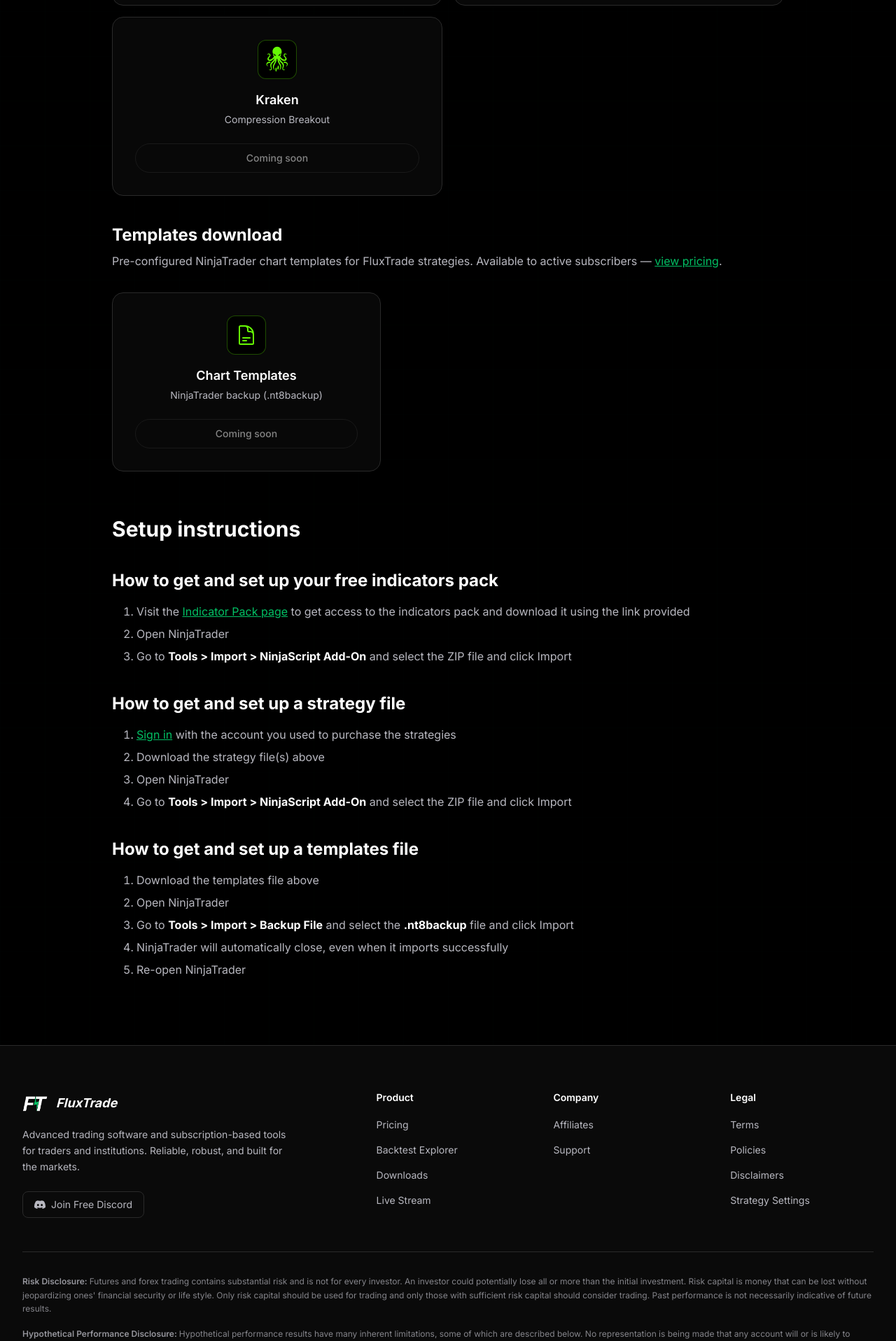
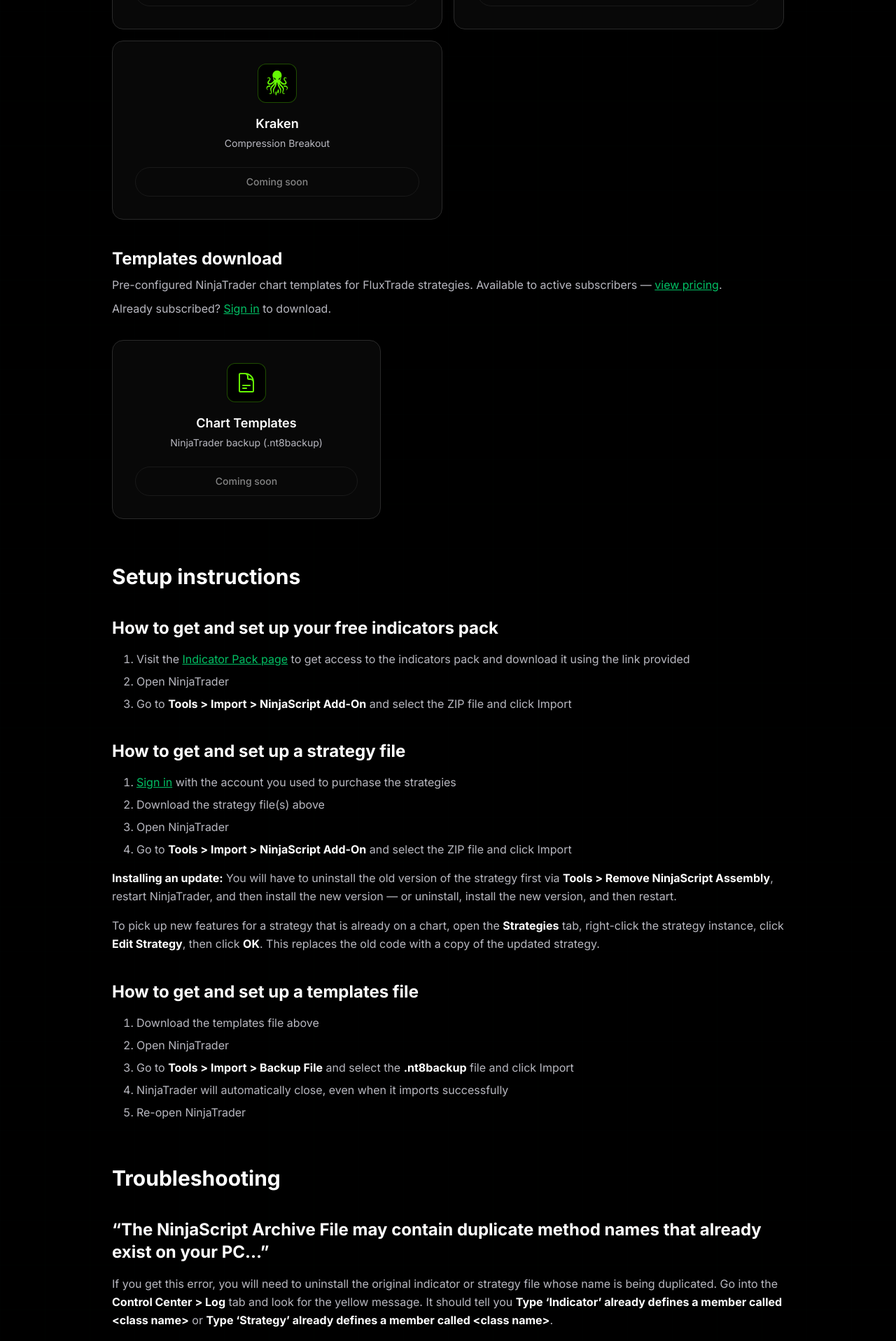
Before and after one commit to FluxTradeLLC/fluxtradenet-next, a Next.js app: page /downloads in a window 1280 px wide. Shown: the part 880-2797 px from the top of the page at 70% size. Built offline with nearby package versions, Linux system fonts and the light colour scheme; no server answers.

Commit message:
adds troubleshooting section

```diff
--- a/components/downloads/DownloadsContent.tsx
+++ b/components/downloads/DownloadsContent.tsx
@@ -47,6 +47,15 @@
   const indicatorPackHref = isAuthenticated
     ? "/downloads/indicators"
     : "/downloads/indicator-pack";
+  const subscriberSignInPrompt = !isAuthenticated ? (
+    <p className={`${contentBodyClass} mt-2`}>
+      Already subscribed?{" "}
+      <Link href="/signin" className={contentLinkClass}>
+        Sign in
+      </Link>{" "}
+      to download.
+    </p>
+  ) : null;
 
   return (
     <ContentPageLayout
@@ -84,6 +93,7 @@
           </Link>
           .
         </p>
+        {subscriberSignInPrompt}
 
         <div className="mt-8 grid gap-4 sm:grid-cols-2">
           {STRATEGY_DOWNLOADS.map((strategy) => (
@@ -118,6 +128,7 @@
           </Link>
           .
         </p>
+        {subscriberSignInPrompt}
 
         <div className="mt-8 max-w-sm">
           <div className={`${contentCardClass} flex flex-col items-center text-center`}>
@@ -192,6 +203,20 @@
               and select the ZIP file and click Import
             </li>
           </ol>
+          <p className={`${contentBodyClass} mt-4`}>
+            <strong className="text-white">Installing an update:</strong> You will have to
+            uninstall the old version of the strategy first via{" "}
+            <strong className="text-white">Tools &gt; Remove NinjaScript Assembly</strong>,
+            restart NinjaTrader, and then install the new version — or uninstall, install
+            the new version, and then restart.
+          </p>
+          <p className={`${contentBodyClass} mt-4`}>
+            To pick up new features for a strategy that is already on a chart, open the{" "}
+            <strong className="text-white">Strategies</strong> tab, right-click the strategy
+            instance, click <strong className="text-white">Edit Strategy</strong>, then click{" "}
+            <strong className="text-white">OK</strong>. This replaces the old code with a copy
+            of the updated strategy.
+          </p>
         </section>
 
         <section>
@@ -214,6 +239,82 @@
           </ol>
         </section>
       </div>
+
+      <div className="mt-16 space-y-10">
+        <h2 className={contentSectionHeading}>Troubleshooting</h2>
+
+        <section>
+          <h3 className={contentSubheading}>
+            &ldquo;The NinjaScript Archive File may contain duplicate method names that
+            already exist on your PC&hellip;&rdquo;
+          </h3>
+          <p className={`${contentBodyClass} mt-4`}>
+            If you get this error, you will need to uninstall the original indicator or
+            strategy file whose name is being duplicated. Go into the{" "}
+            <strong className="text-white">Control Center &gt; Log</strong> tab and look
+            for the yellow message. It should tell you{" "}
+            <strong className="text-white">
+              Type &lsquo;Indicator&rsquo; already defines a member called &lt;class
+              name&gt;
+            </strong>{" "}
+            or{" "}
+            <strong className="text-white">
+              Type &lsquo;Strategy&rsquo; already defines a member called &lt;class
+              name&gt;
+            </strong>
+            .
+          </p>
+          <ol className="ml-4 mt-4 list-inside list-decimal space-y-2 text-muted">
+            <li>
+              <strong className="text-white">New &gt; NinjaScript Editor</strong>
+            </li>
+            <li>
+              On the right side, open{" "}
+              <strong className="text-white">Indicators</strong> or{" "}
+              <strong className="text-white">Strategies</strong> depending on which folder
+              the duplicated name is in
+            </li>
+            <li>
+              Right-click the duplicated one &gt;{" "}
+              <strong className="text-white">Remove</strong>
+            </li>
+            <li>
+              In the big blank area, right-click &gt;{" "}
+              <strong className="text-white">Compile</strong>
+            </li>
+            <li>Then attempt to install the package again</li>
+          </ol>
+          <p className={`${contentBodyClass} mt-4`}>
+            If this doesn&apos;t fix the issue, you can alternatively try a fresh
+            installation of NinjaTrader.
+          </p>
+        </section>
+
+        <section>
+          <h3 className={contentSubheading}>
+            Strategy package installed but the strategy doesn&apos;t make any trades
+          </h3>
+          <p className={`${contentBodyClass} mt-4`}>
+            Uninstall and reinstall the strategy package, then re-import the templates
+            file and try running the analyzer again:
+          </p>
+          <ol className="ml-4 mt-4 list-inside list-decimal space-y-2 text-muted">
+            <li>
+              Uninstall via{" "}
+              <strong className="text-white">Tools &gt; Remove NinjaScript Assembly</strong>
+            </li>
+            <li>
+              Re-install via{" "}
+              <strong className="text-white">Tools &gt; Import &gt; NinjaScript Add-On</strong>
+            </li>
+            <li>
+              Re-import the templates file via{" "}
+              <strong className="text-white">Tools &gt; Import &gt; Backup File</strong>
+            </li>
+            <li>Try to run the analyzer again</li>
+          </ol>
+        </section>
+      </div>
     </ContentPageLayout>
   );
 }
```
Also changed, not shown: 1 other file (tests, documents, lock files or other folders).
